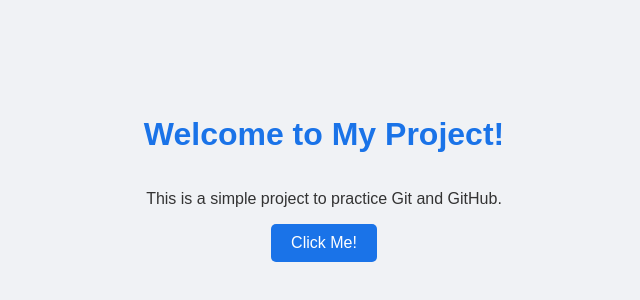
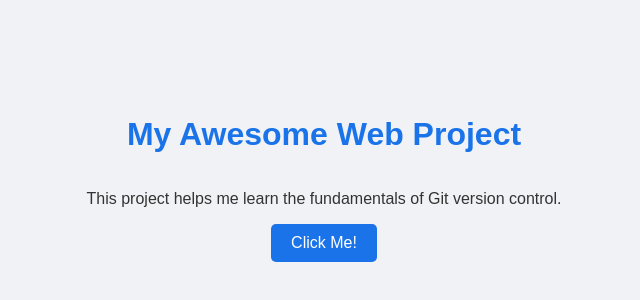
Before and after one commit to Arjitakushwah/my-web-page, a plain HTML site: page index.html in a window 1280 px wide. Shown: the part 222-522 px from the top of the page, without its empty margins (316-956 px from the left). Drawn offline with Linux system fonts and the light colour scheme.

Commit message:
Updated the heading in index.html

```diff
--- a/index.html
+++ b/index.html
@@ -7,9 +7,8 @@
     <link rel="stylesheet" href="style.css">
 </head>
 <body>
-
-    <h1>Welcome to My Project!</h1>
-    <p>This is a simple project to practice Git and GitHub.</p>
+    <h1>My Awesome Web Project</h1>
+    <p>This project helps me learn the fundamentals of Git version control.</p>
     <button id="alertButton">Click Me!</button>
 
     <script src="script.js"></script>
```
